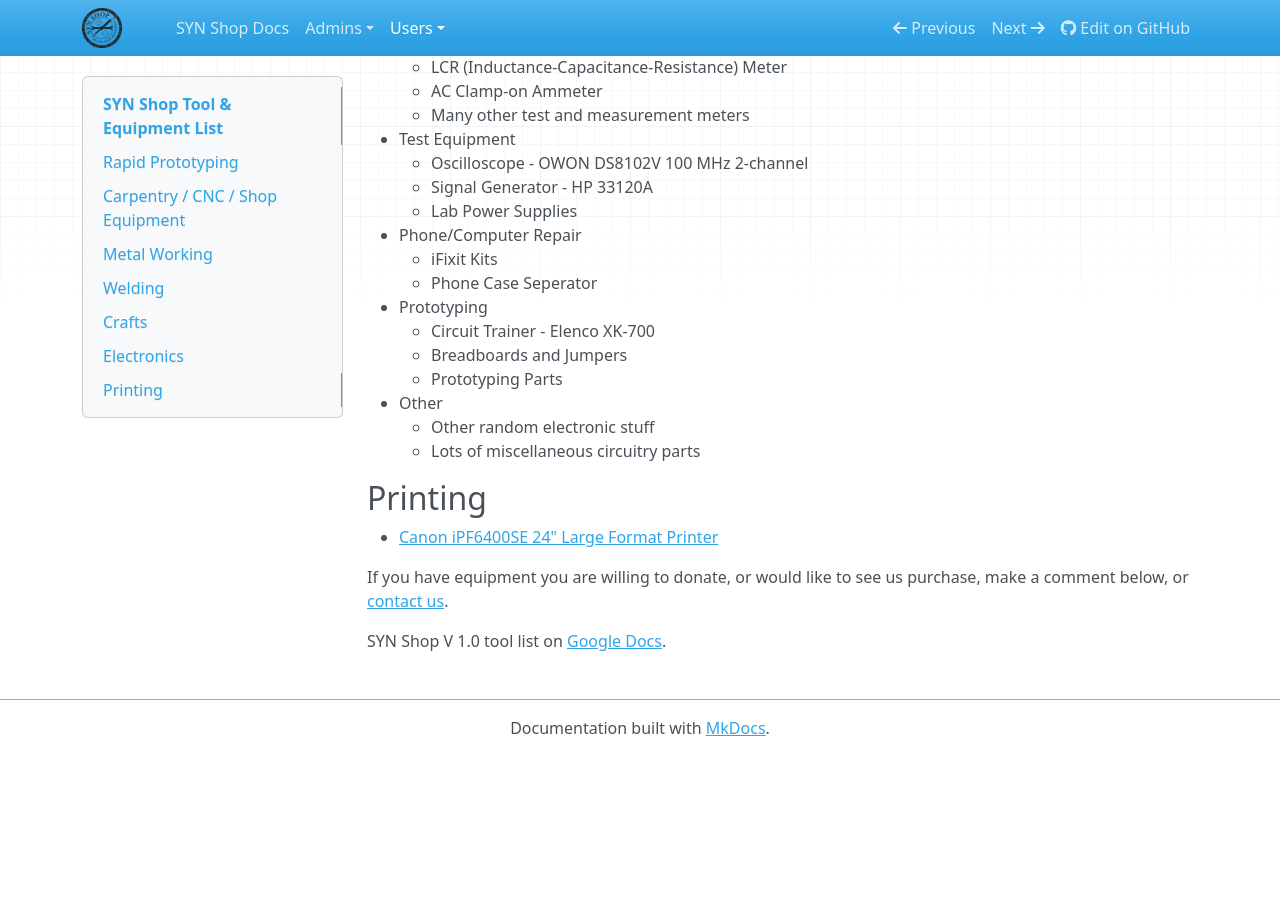
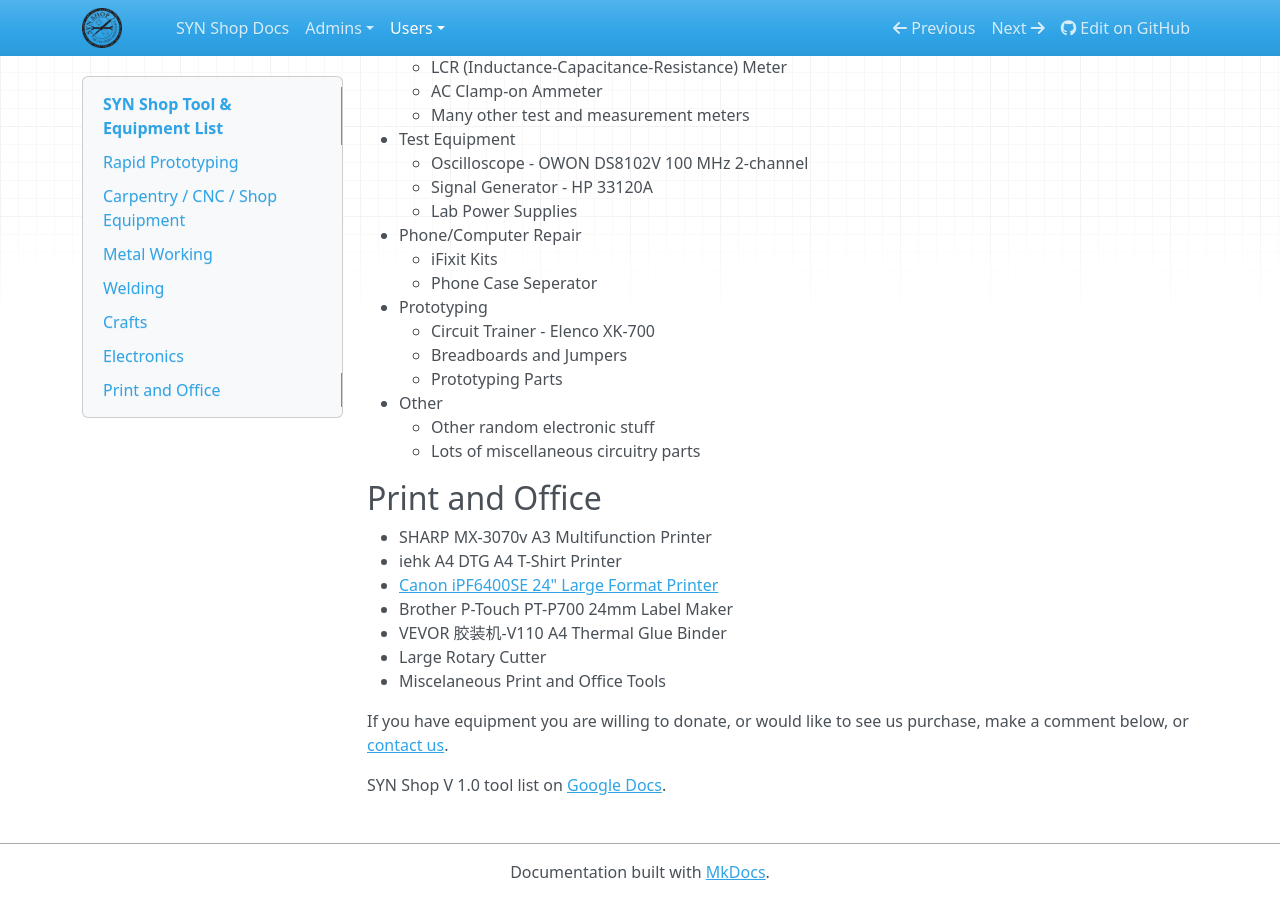
Before and after one commit to synshop/rtfm, an MkDocs documentation site: the page built from docs/users/SYN Shop Tool List.md, in a window 1280 px wide and 900 px high, scrolled down 2134 px. Built offline with MkDocs 1.6.1, drawn with Linux system fonts in a browser that asks for light colours; nearby versions of some CDN libraries; before the commit the page ends 2890 px from its top, so only the background shows below that.

Commit message:
Update SYN Shop Tool List.md
Added a tentative list to Print and Office

```diff
--- a/docs/users/SYN Shop Tool List.md
+++ b/docs/users/SYN Shop Tool List.md
@@ -104,9 +104,15 @@
     * Other random electronic stuff
     * Lots of miscellaneous circuitry parts
 
-## Printing
+## Print and Office
 
+* SHARP MX-3070v A3 Multifunction Printer
+* iehk A4 DTG A4 T-Shirt Printer
 * [Canon iPF6400SE 24" Large Format Printer](/users/Equipment/Large Format Printer/)
+* Brother P-Touch PT-P700 24mm Label Maker
+* VEVOR 胶装机-V110 A4 Thermal Glue Binder
+* Large Rotary Cutter
+* Miscelaneous Print and Office Tools
 
  If you have equipment you are willing to donate, or would like to see us
  purchase, make a comment below, or [contact us](https://synshop.org/contact).
```
